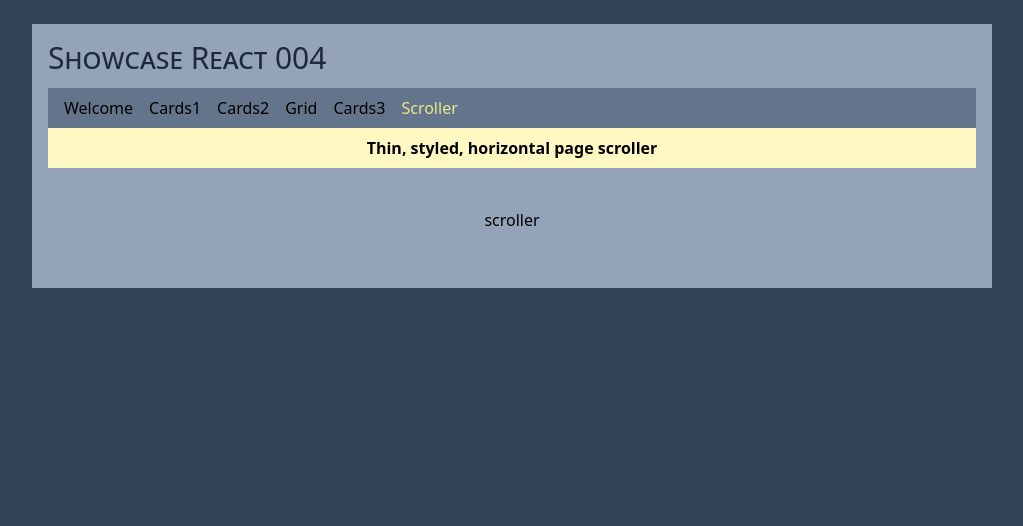
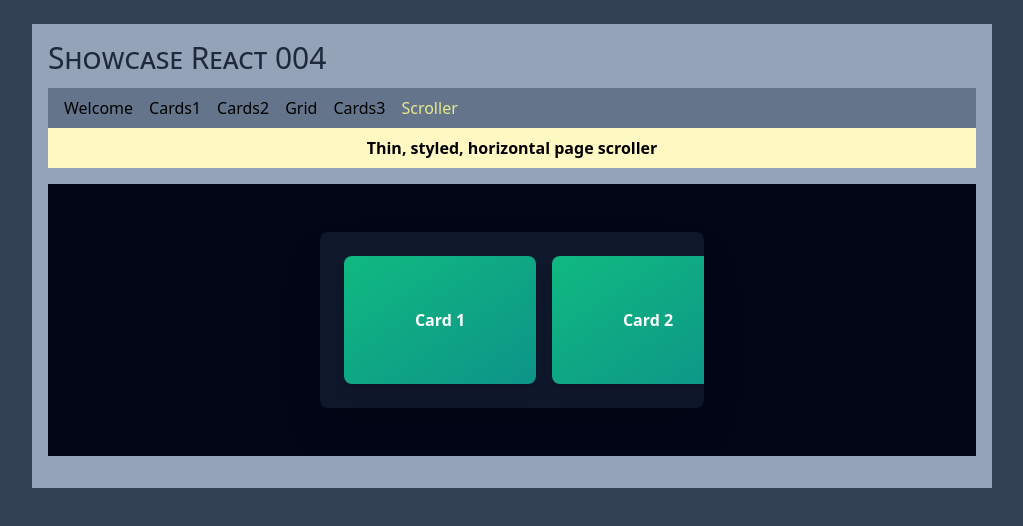
Before and after one commit to epx-edta/showcase-react-004, a React (Vite) app: page /scroller in a window 1280 px wide. Shown: the top 526 px of the page, without its empty margins (128-1151 px from the left). Built offline with nearby package versions, Linux system fonts and the light colour scheme.

Commit message:
corrected ts error

```diff
--- a/src/pages/PageScroller.tsx
+++ b/src/pages/PageScroller.tsx
@@ -1,7 +1,64 @@
+
+import { useState } from 'react';
+
 export const PageScroller = () => {
-	return (
-		<div className="flex justify-center p-6">
-		<p>scroller</p>
-		</div>
-	);
-};
+  const [, setScrollProgress] = useState(0);
+
+  const handleScroll = (e: React.UIEvent<HTMLDivElement>) => {
+    const element = e.target as HTMLDivElement;
+    const scrollPercentage = (element.scrollLeft / (element.scrollWidth - element.clientWidth)) * 100;
+    setScrollProgress(scrollPercentage);
+  };
+
+  return (
+    <div className="w-full h-[17rem] bg-slate-950 flex flex-col items-center justify-center overflow-hidden">
+      <style>{`
+        .custom-scrollbar::-webkit-scrollbar {
+          height: 2px;
+        }
+
+        .custom-scrollbar::-webkit-scrollbar-track {
+          background: transparent;
+        }
+
+        .custom-scrollbar::-webkit-scrollbar-thumb {
+          background: linear-gradient(90deg,
+            rgb(74, 222, 128) 0%,
+            rgb(34, 197, 94) 50%,
+            rgb(16, 185, 129) 100%);
+          border-radius: 10px;
+          box-shadow: 0 0 12px rgba(74, 222, 128, 0.8),
+                      0 0 24px rgba(34, 197, 94, 0.6);
+        }
+
+        .custom-scrollbar::-webkit-scrollbar-thumb:hover {
+          box-shadow: 0 0 16px rgba(74, 222, 128, 1),
+                      0 0 32px rgba(34, 197, 94, 0.8);
+        }
+
+        .custom-scrollbar {
+          scrollbar-width: thin;
+          scrollbar-color: rgba(74, 222, 128, 0.8) rgba(30, 41, 59, 0.3);
+        }
+      `}</style>
+
+      <div
+        className="custom-scrollbar w-96 bg-slate-900 rounded-lg shadow-2xl overflow-x-auto overflow-y-hidden"
+        onScroll={handleScroll}
+      >
+        <div className="flex w-max gap-4 p-6">
+          {[...Array(12)].map((_, i) => (
+            <div
+              key={i}
+              className="flex-shrink-0 w-48 h-32 bg-gradient-to-br from-emerald-500 to-teal-600 rounded-lg shadow-lg hover:shadow-emerald-500/50 transition-shadow flex items-center justify-center text-white font-semibold"
+            >
+              Card {i + 1}
+            </div>
+          ))}
+        </div>
+      </div>
+
+
+    </div>
+  );
+}
```
